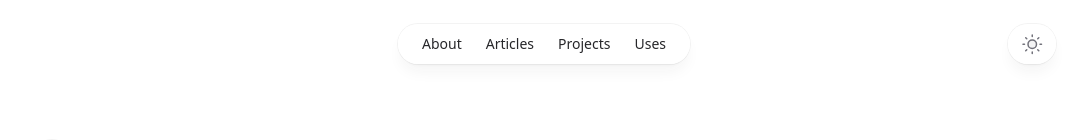
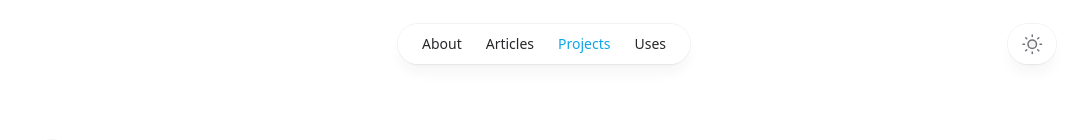
Before and after one commit to IlijaRad/ilijaradivojevic.com, a Next.js app: page /projects in a window 1280 px wide. Shown: the top 140 px of the page, without its empty margins (96-1179 px from the left). Built offline with nearby package versions, Linux system fonts and the light colour scheme; grey boxes are pictures that could not be loaded; a web font is replaced by a local one.

Commit message:
Update nav active link color
Co-Authored-By: Vukašin <71568418+wayz9@users.noreply.github.com>

```diff
--- a/components/Header/NavigationLink.js
+++ b/components/Header/NavigationLink.js
@@ -1,10 +1,17 @@
 import Link from "next/link";
+import { useRouter } from "next/router";
 
 const NavigationLink = ({ url, text }) => {
+  const { asPath } = useRouter();
   return (
     <li>
       <Link href={url}>
-        <a className="hover:text-primary-500 dark:hover:text-primary-400 relative block px-3 py-2 transition">
+        <a
+          className={
+            "relative block px-3 py-2 transition dark:hover:text-primary-400 " +
+            (asPath === url ? "text-primary-500" : "hover:text-primary-500")
+          }
+        >
           {text}
         </a>
       </Link>
```
